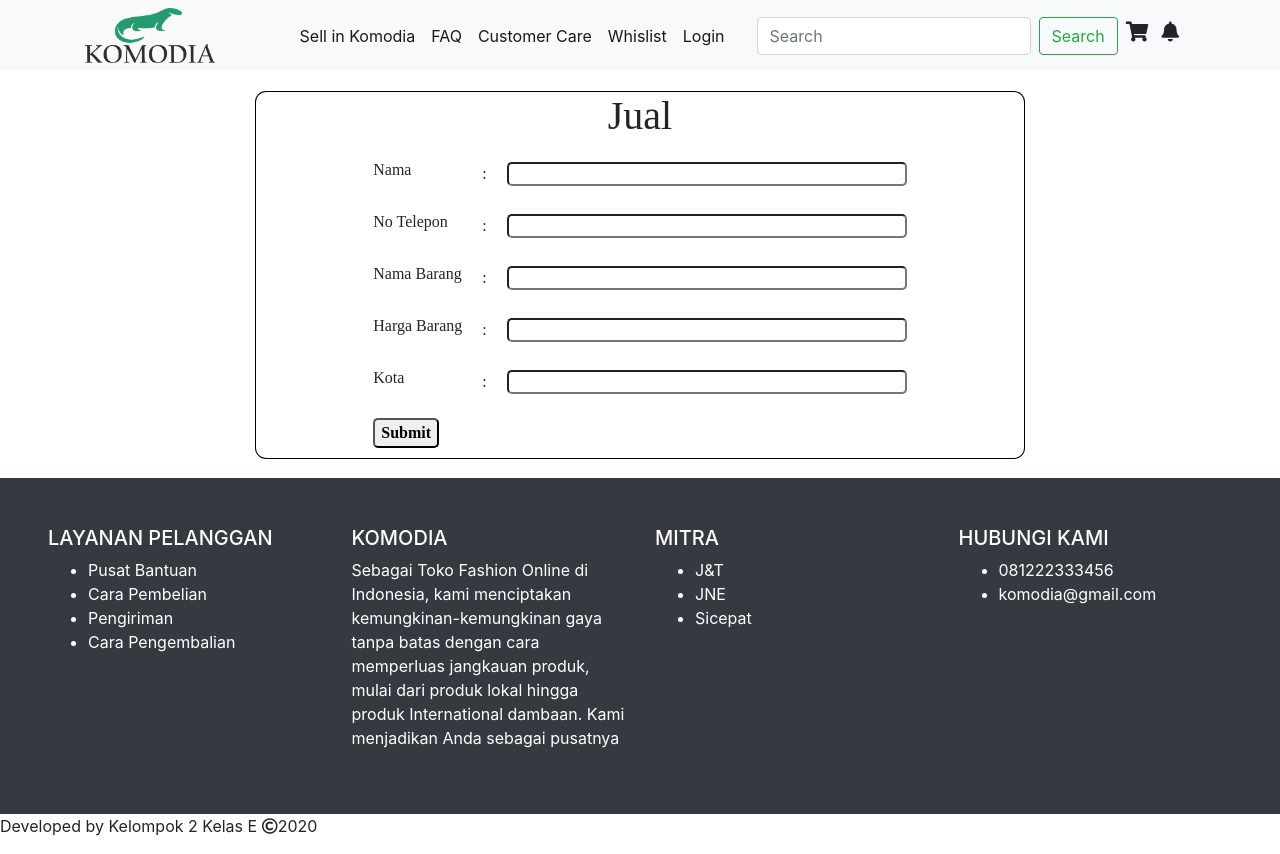
After one commit to sankhya23/PPBW-Pertemuan4-E, a PHP site: page /sell.html in a window 1280 px wide. The commit adds this page. Run offline with PHP 8.4, Linux system fonts and the light colour scheme.

Commit message:
Add files via upload

```diff
--- a/UTS/Komodia/komodia.html
+++ b/UTS/Komodia/komodia.html
@@ -16,7 +16,7 @@
 
     <nav class="navbar navbar-expand-lg navbar-light bg-light fixed-top">
     <div class="container">
-      <img src="assets/komodia.png" width="130">
+      <a href="komodia.html"><img src="assets/komodia.png" width="130"></a>
       <a class="navbar-brand"></a>
   <button class="navbar-toggler" type="button" data-toggle="collapse" data-target="#navbarSupportedContent" aria-controls="navbarSupportedContent" aria-expanded="false" aria-label="Toggle navigation">
     <span class="navbar-toggler-icon"></span>
@@ -25,7 +25,7 @@
   <div class="collapse navbar-collapse" id="navbarSupportedContent">
         <ul class="navbar-nav ml-auto mr-4">
           <li class="nav-item active">
-            <a class="nav-link" href="#">Sell in Komodia<span class="sr-only">(current)</span></a>
+            <a class="nav-link" href="sell.html">Sell in Komodia<span class="sr-only">(current)</span></a>
           </li>
            <li class="nav-item active">
             <a class="nav-link" href="#">FAQ<span class="sr-only">(current)</span></a>
--- /dev/null
+++ b/UTS/Komodia/sell.html
@@ -0,0 +1,164 @@
+<!DOCTYPE html>
+<html>
+<head>
+  <!-- Required meta tags -->
+  <meta name="viewport" content="width=device-width, initial-scale=1">
+
+    <!-- Bootstrap CSS -->
+    <link rel="stylesheet" href="https://cdn.jsdelivr.net/npm/bootstrap@4.5.3/dist/css/bootstrap.min.css" integrity="sha384-TX8t27EcRE3e/ihU7zmQxVncDAy5uIKz4rEkgIXeMed4M0jlfIDPvg6uqKI2xXr2" crossorigin="anonymous">
+    <link rel="stylesheet" type="text/css" href="fontawesome-free-5.15.1-web/css/all.min.css">
+    <link rel="stylesheet" type="text/css" href="style.css">
+ <title>Komodia</title>
+</head>
+<body>
+    <nav class="navbar navbar-expand-lg navbar-light bg-light fixed-top">
+        <div class="container">
+        <a href="komodia.html"><img src="assets/komodia.png" width="130"></a>
+        <a class="navbar-brand"></a>
+        <button class="navbar-toggler" type="button" data-toggle="collapse" data-target="#navbarSupportedContent" aria-controls="navbarSupportedContent" aria-expanded="false" aria-label="Toggle navigation">
+            <span class="navbar-toggler-icon"></span>
+        </button>
+
+    <div class="collapse navbar-collapse" id="navbarSupportedContent">
+            <ul class="navbar-nav ml-auto mr-4">
+            <li class="nav-item active">
+                <a class="nav-link" href="sell.html">Sell in Komodia<span class="sr-only">(current)</span></a>
+            </li>
+            <li class="nav-item active">
+                <a class="nav-link" href="#">FAQ<span class="sr-only">(current)</span></a>
+            </li>
+            <li class="nav-item active">
+                <a class="nav-link" href="#">Customer Care<span class="sr-only">(current)</span></a>
+            </li>
+            <li class="nav-item active">
+                <a class="nav-link" href="#">Whislist<span class="sr-only">(current)</span></a>
+            </li>
+            <li class="nav-item active">
+                <a class="nav-link" href="login.html">Login<span class="sr-only">(current)</span></a>
+            </li>
+            </ul>
+            <form class="form-inline my-2 my-lg-0">
+            <input class="form-control mr-sm-2" type="search" placeholder="Search" aria-label="Search">
+            <button class="btn btn-outline-success my-2 my-sm-0" type="submit">Search</button>
+            </form>
+            <div class="icon">
+            <h5>
+                <i class="fas fa-shopping-cart ml-2 mr-2"></i>
+                <i class="fas fa-bell mr-3"></i>
+            </h5>
+            </div>
+        </div>
+    </div>
+    </nav><br><br><br>
+    <form id="form">
+        <h1><center>Jual</center></h1>
+        <table cellpadding = "10px" align="center">
+            <tr class="area">
+                <td>
+                    <label>Nama</label>
+                </td>
+                <td>
+                    :
+                </td>
+                <td>
+                    <input type="text" name="nama"/>
+                </td>
+            </tr>
+            <tr class="area">
+                <td>
+                    <label>No Telepon</label>
+                </td>
+                <td>
+                    :
+                </td>
+                <td>
+                    <input type="text" name="Notelepon">
+                </td>
+            </tr>
+            <tr class="area">
+                <td>
+                    <label>Nama Barang</label>
+                </td>
+                <td>
+                    :
+                </td>
+                <td>
+                    <input type="text" name="barang"/>
+                </td>
+            </tr>
+           <tr class="area">
+                <td>
+                    <label>Harga Barang</label>
+                </td>
+                <td>
+                    :
+                </td>
+                <td>
+                    <input type="text" name="Harga"/>
+                </td>
+            </tr>
+            <tr class="area">
+                <td>
+                    <label>Kota</label>
+                </td>
+                <td>
+                    :
+                </td>
+                <td>
+                    <input type="text" name="negara">
+                </td>
+            </tr>
+            <tr class="areasub">
+                <td>
+                    <input type="submit" name="submit" value="Submit">
+                </td>
+            </tr>
+        </table>
+    </form>
+
+
+<footer class="bg-dark text-white p-5">
+    <div class="row">
+      <div class="col-md-3">
+        <h5>LAYANAN PELANGGAN</h5>
+        <ul>
+          <li>Pusat Bantuan</li>
+          <li>Cara Pembelian</li>
+          <li>Pengiriman</li>
+          <li>Cara Pengembalian</li>
+        </ul>
+      </div>
+      <div class="col-md-3">
+        <h5>KOMODIA</h5>
+        <p>Sebagai Toko Fashion Online di Indonesia, kami menciptakan
+        kemungkinan-kemungkinan gaya tanpa batas dengan cara memperluas jangkauan produk,
+        mulai dari produk lokal hingga produk International dambaan.
+        Kami menjadikan Anda sebagai pusatnya </p>
+      </div>
+      <div class="col-md-3">
+        <h5>MITRA</h5>
+        <ul>
+          <li>J&T</li>
+          <li>JNE</li>
+          <li>Sicepat</li>
+        </ul>
+      </div>
+      <div class="col-md-3">
+        <h5>HUBUNGI KAMI</h5>
+        <ul>
+          <li>081222333456</li>
+          <li>komodia@gmail.com</li>
+      </ul>
+    </div>
+    </div>
+  </footer>
+
+
+
+  <div class="Copyright">
+    <p>Developed by Kelompok 2 Kelas E <i class="far fa-copyright"></i>2020</p>
+  </div>
+
+
+</body>
+</html>
--- a/UTS/Komodia/style.css
+++ b/UTS/Komodia/style.css
@@ -1,3 +1,4 @@
+/* Komodia */
 .card p{
 	margin-top: -10px;
 	margin-bottom: 1px;
@@ -11,8 +12,9 @@
 #form {
     margin: 10px;
     border-radius: 10px;
-    border: 1px black solid;
-    box-shadow: 0px 0px 5px 5px black;
+    border: 0px;
+    box-shadow: 0px 0px 0px 1px black;
+    font-family: Berlin Sans FB;
 }
 .head {
 	text-align: center;
@@ -48,28 +50,3 @@
 		padding: 10px;
 	}
  }
-.card p{
-	margin-top: -10px;
-	margin-bottom: 1px;
-}
-.row .card:hover{
-	box-shadow: 2px 2px 2px rgba(0,0,0,0.4);
-	transform: scale(1.02);
-}
-.row .card p {
-	font-family: Berlin Sans FB;
-	font-size: 15px;
-}
-.row .card h5{
-	font-family: Calibri;
-	font-size: 20px;
-}
-.collapse a{
-	font-family: Berlin Sans FB;
-}
-.row li{
-	font-family: California FB;
-}
-h4 {
-	font-family: California FB;
-}
```
Also changed, not shown: UTS/Komodia/login.html (+43 -2 lines), UTS/Komodia/registrasi.html (+42 -1 lines).
